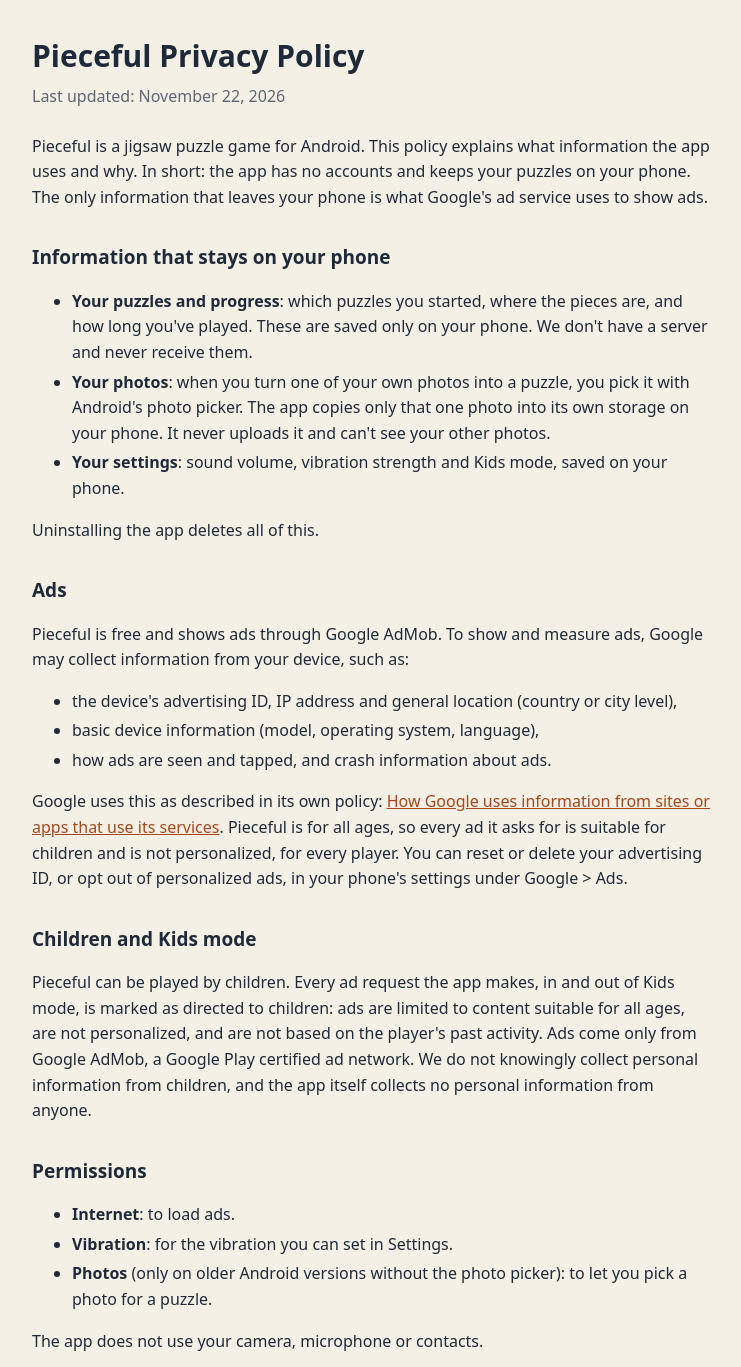
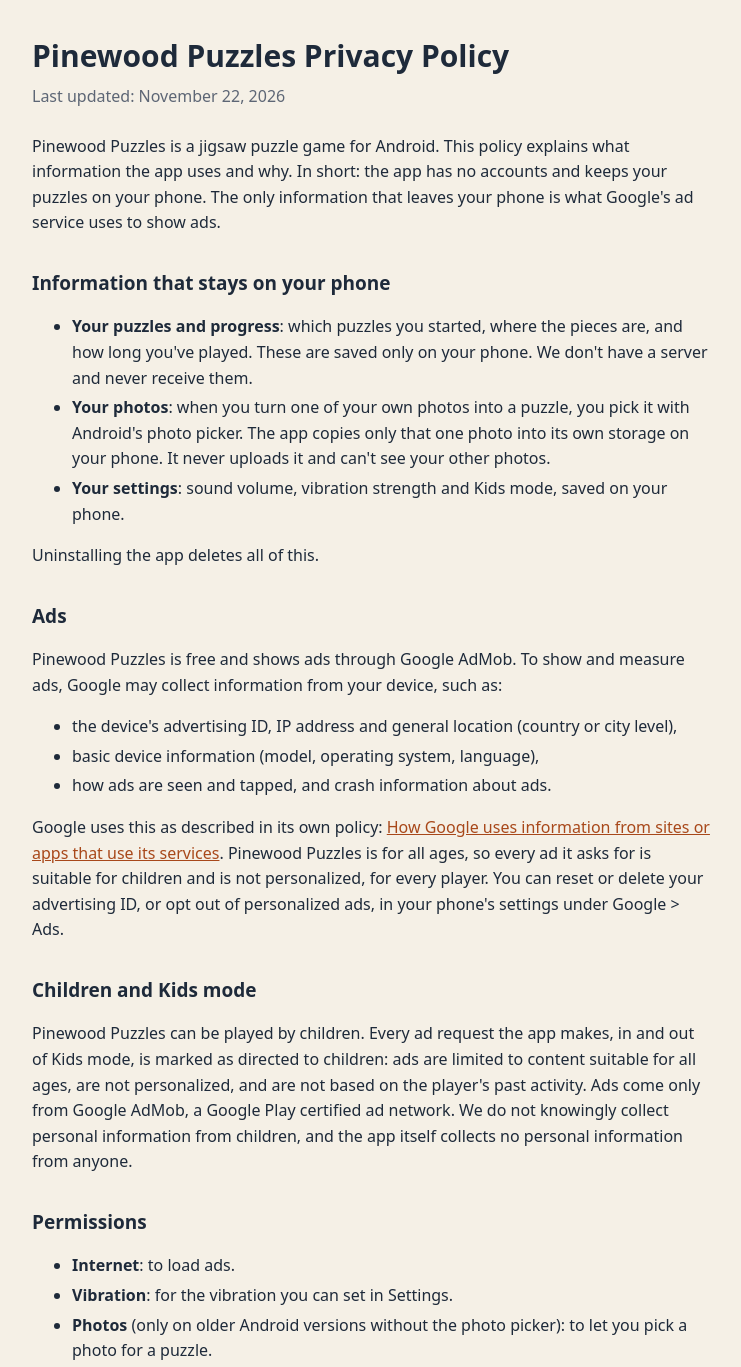
Before and after one commit to gilyanay/pinewood-puzzles-privacy, a plain HTML site: page index.html in a window 1280 px wide. Shown: the top 1367 px of the page, without its empty margins (268-1009 px from the left). Drawn offline with Linux system fonts and the light colour scheme.

Commit message:
Rename to Pinewood Puzzles

```diff
--- a/index.html
+++ b/index.html
@@ -3,7 +3,7 @@
 <head>
 <meta charset="utf-8">
 <meta name="viewport" content="width=device-width, initial-scale=1">
-<title>Pieceful Privacy Policy</title>
+<title>Pinewood Puzzles Privacy Policy</title>
 <style>
   body { font: 16px/1.6 system-ui, -apple-system, "Segoe UI", Roboto, sans-serif; color: #1E2A3A; background: #F5F0E6; margin: 0; }
   main { max-width: 680px; margin: 0 auto; padding: 32px 20px 64px; }
@@ -16,10 +16,10 @@
 </head>
 <body>
 <main>
-<h1>Pieceful Privacy Policy</h1>
+<h1>Pinewood Puzzles Privacy Policy</h1>
 <p class="date">Last updated: November 22, 2026</p>
 
-<p>Pieceful is a jigsaw puzzle game for Android. This policy explains what information the app uses and why. In short: the app has no accounts and keeps your puzzles on your phone. The only information that leaves your phone is what Google's ad service uses to show ads.</p>
+<p>Pinewood Puzzles is a jigsaw puzzle game for Android. This policy explains what information the app uses and why. In short: the app has no accounts and keeps your puzzles on your phone. The only information that leaves your phone is what Google's ad service uses to show ads.</p>
 
 <h2>Information that stays on your phone</h2>
 <ul>
@@ -30,16 +30,16 @@
 <p>Uninstalling the app deletes all of this.</p>
 
 <h2>Ads</h2>
-<p>Pieceful is free and shows ads through Google AdMob. To show and measure ads, Google may collect information from your device, such as:</p>
+<p>Pinewood Puzzles is free and shows ads through Google AdMob. To show and measure ads, Google may collect information from your device, such as:</p>
 <ul>
   <li>the device's advertising ID, IP address and general location (country or city level),</li>
   <li>basic device information (model, operating system, language),</li>
   <li>how ads are seen and tapped, and crash information about ads.</li>
 </ul>
-<p>Google uses this as described in its own policy: <a href="https://policies.google.com/technologies/partner-sites">How Google uses information from sites or apps that use its services</a>. Pieceful is for all ages, so every ad it asks for is suitable for children and is not personalized, for every player. You can reset or delete your advertising ID, or opt out of personalized ads, in your phone's settings under Google &gt; Ads.</p>
+<p>Google uses this as described in its own policy: <a href="https://policies.google.com/technologies/partner-sites">How Google uses information from sites or apps that use its services</a>. Pinewood Puzzles is for all ages, so every ad it asks for is suitable for children and is not personalized, for every player. You can reset or delete your advertising ID, or opt out of personalized ads, in your phone's settings under Google &gt; Ads.</p>
 
 <h2>Children and Kids mode</h2>
-<p>Pieceful can be played by children. Every ad request the app makes, in and out of Kids mode, is marked as directed to children: ads are limited to content suitable for all ages, are not personalized, and are not based on the player's past activity. Ads come only from Google AdMob, a Google Play certified ad network. We do not knowingly collect personal information from children, and the app itself collects no personal information from anyone.</p>
+<p>Pinewood Puzzles can be played by children. Every ad request the app makes, in and out of Kids mode, is marked as directed to children: ads are limited to content suitable for all ages, are not personalized, and are not based on the player's past activity. Ads come only from Google AdMob, a Google Play certified ad network. We do not knowingly collect personal information from children, and the app itself collects no personal information from anyone.</p>
 
 <h2>Permissions</h2>
 <ul>
```
